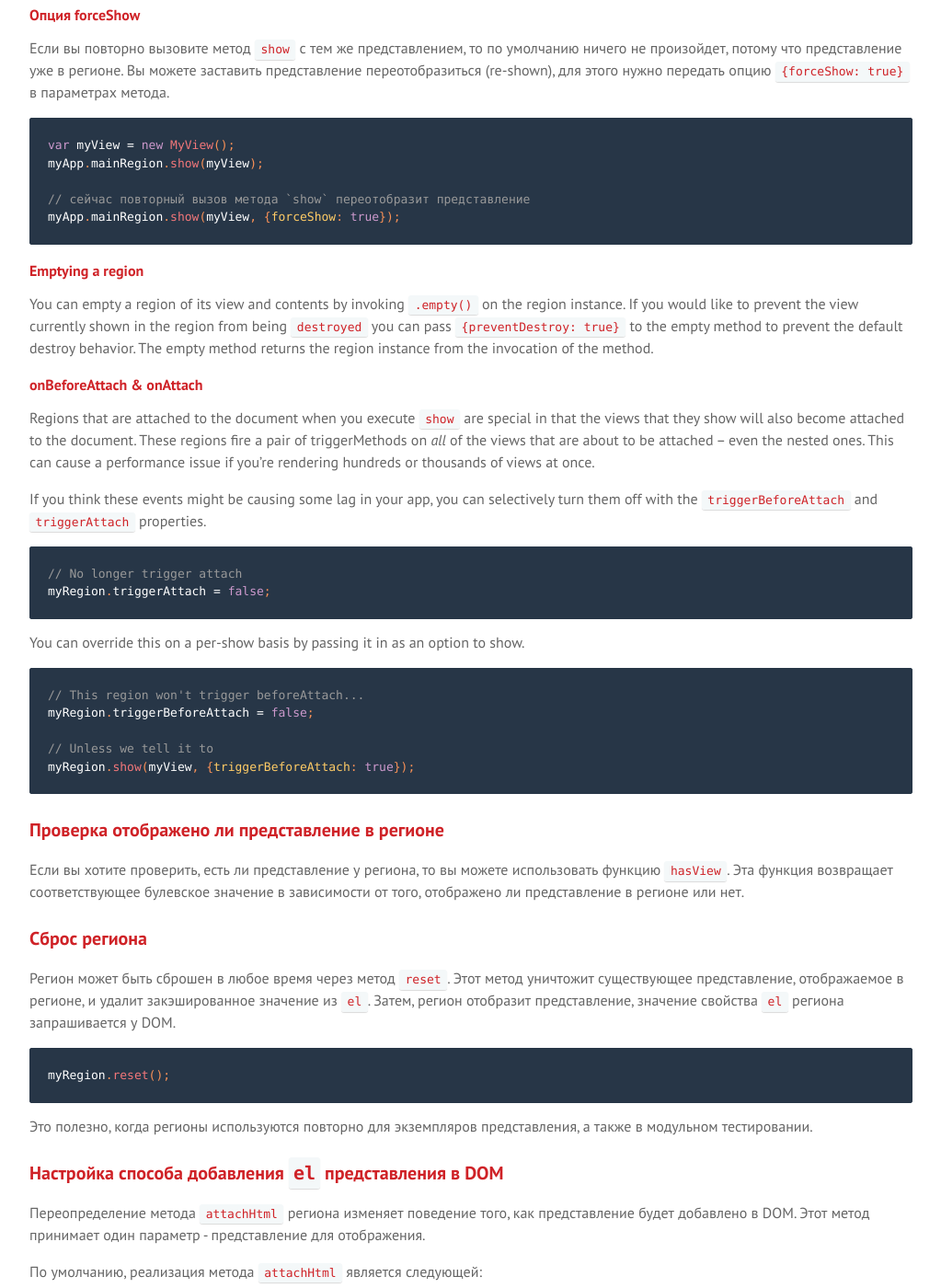
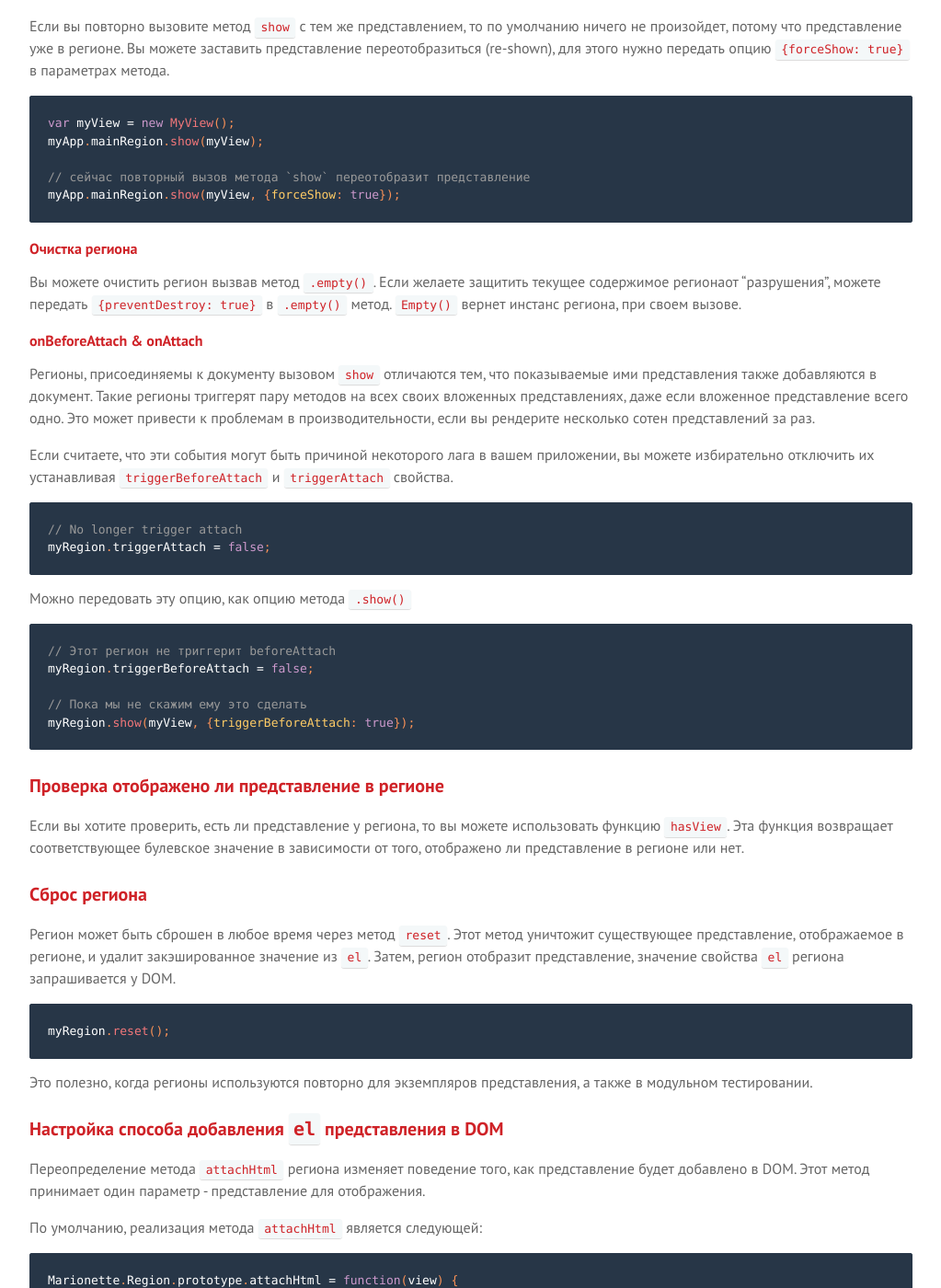
Before and after one commit to sadcitizen/marionettejs.ru, a Jekyll site: the page built from _posts/2014-05-10-region.md, in a window 1280 px wide and 1400 px high, scrolled down 5437 px. Shown: the whole window at 92% size, without its empty margins (128-1151 px from the left). Built offline with Jekyll 4.4.1, drawn with Linux system fonts in a browser that asks for light colours; some web fonts are replaced; Markdown is read by kramdown in place of the engine named in the settings; some of the changed text lies outside the part shown.

Commit message:
#ru/ Мелкие правки (cherry picked from commit 85b022a)

````diff
--- a/_includes/translation/ru/marionette.region.md
+++ b/_includes/translation/ru/marionette.region.md
@@ -103,15 +103,13 @@
 Если ваш `regionClass` уже имеет установленное свойство `el`, то вам не нужно
 определять `selector` или `el` свойство в литерал объекте.
 
-Любые другие свойства, заданные вами в литерале объекта, будут использоваться в качестве параметров, которые будут переданы в экземпляр региона, включая `allowMissingEl`.
+Любые другие свойства, заданные вами в литерале объекта, будут использоваться в качестве параметров, которые будут
+переданы в экземпляр региона, включая `allowMissingEl`.
 
-Ordinarily regions enforce the presence of a backing DOM element.
-In some instances it may be desirable to allow regions to be
-instantiated and used without an element, such as when regions
-defined by a parent `LayoutView` class are used by only some of its
-subclasses. In these instances, the region can be defined with the
-`allowMissingEl` option, suppressing the missing element error and
-causing `show` calls to the region to be treated as no-ops.
+Обычно, регионы ожидают установку свойства `el` ссылающегося на DOM элемент.
+Но иногда, нужно инстанцировать и использовать регион без этого элемента. Например, регионы определяются внутри
+родительского представления `LayoutView`. В этом случае, можно передать опцию `allowMissingEl`, подавляющую ошибку
+неустановленного элемента.
 
 ```js
 var MyRegion = Marionette.Region.extend();
@@ -263,34 +261,32 @@
 myApp.mainRegion.show(myView, {forceShow: true});
 ```
 
-#### Emptying a region
+#### Очистка региона
 
-You can empty a region of its view and contents by invoking `.empty()` on the region instance.
-If you would like to prevent the view currently shown in the region from being `destroyed` you can pass `{preventDestroy: true}` to the empty method to prevent the default destroy behavior.
-The empty method returns the region instance from the invocation of the method.
+Вы можете очистить регион вызвав метод `.empty()`.  Если желаете защитить текущее  содержимое регионаот "разрушения", можете
+передать `{preventDestroy: true}` в `.empty()` метод. `Empty()` вернет инстанс региона, при своем вызове.
 
 #### onBeforeAttach & onAttach
 
-Regions that are attached to the document when you execute `show` are special in that the
-views that they show will also become attached to the document. These regions fire a pair of triggerMethods on *all*
-of the views that are about to be attached – even the nested ones. This can cause a performance issue if you're
-rendering hundreds or thousands of views at once.
+Регионы, присоединяемы к документу вызовом `show` отличаются тем, что показываемые ими представления также добавляются в документ.
+Такие регионы триггерят пару методов на всех своих вложенных представлениях, даже если вложенное представление всего одно.
+Это может привести к проблемам в производительности, если вы рендерите несколько сотен представлений за раз.
 
-If you think these events might be causing some lag in your app, you can selectively turn them off
-with the `triggerBeforeAttach` and `triggerAttach` properties.
+Если считаете, что эти события могут быть причиной некоторого лага в вашем приложении, вы можете избирательно отключить их
+устанавливая `triggerBeforeAttach` и `triggerAttach` свойства.
 
 ```js
 // No longer trigger attach
 myRegion.triggerAttach = false;
 ```
 
-You can override this on a per-show basis by passing it in as an option to show.
+Можно передовать эту опцию, как опцию метода `.show()`
 
 ```js
-// This region won't trigger beforeAttach...
+// Этот регион не триггерит beforeAttach
 myRegion.triggerBeforeAttach = false;
 
-// Unless we tell it to
+// Пока мы не скажим ему это сделать
 myRegion.show(myView, {triggerBeforeAttach: true});
 ```
 
@@ -366,7 +362,8 @@
 
 Есть несколько сценариев, как желательно добавлять существующее представление в регион,
 без отрисовки или отображения представления и без замещения HTML-содержимого региона.
-Например, для SEO и [универсального доступа](http://www.w3.org/WAI/intro/accessibility.php) часто нужен HTML, который должен сгенерироваться на сервере, а также для [прогрессивного улучшения](http://en.wikipedia.org/wiki/Progressive_enhancement) HTML.
+Например, для SEO и [универсального доступа](http://www.w3.org/WAI/intro/accessibility.php) часто нужен HTML,
+ который должен сгенерироваться на сервере, а также для [прогрессивного улучшения](http://en.wikipedia.org/wiki/Progressive_enhancement) HTML.
 
 Есть два способа сделать это:
 
````
Also changed, not shown: other parts of _includes/translation/ru/marionette.region.md (+1 -1 lines), _includes/translation/ru/marionette.object.md (+24 -10 lines), _includes/translation/ru/marionette.regionmanager.md (+2 -1 lines), _includes/translation/ru/marionette.renderer.md (+1 -1 lines).
